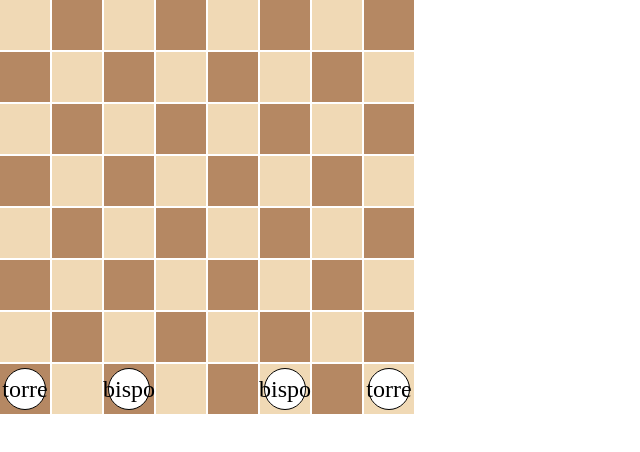
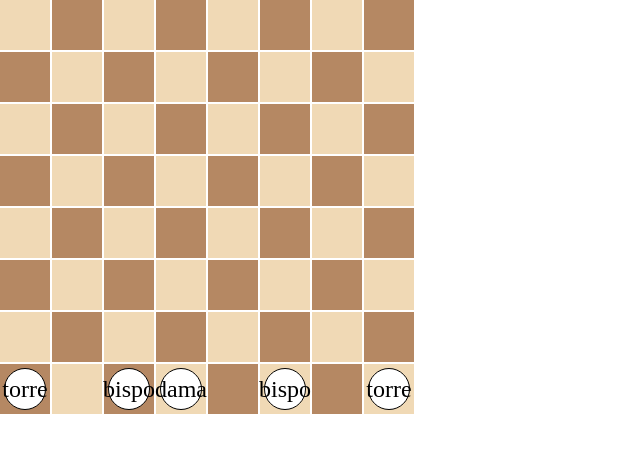
Before and after one commit to GabrielLevisilva/chessGame, a plain HTML site: page index.html in a window 1280 px wide. Shown: the whole page, without its empty margins (0-640 px from the left). Drawn offline with Linux system fonts and the light colour scheme.

Commit message:
v1.3 dama adicionada mas com bugs

```diff
--- a/js/coordenadas.js
+++ b/js/coordenadas.js
@@ -45,8 +45,10 @@ function coordenadas(event){
       console.log("A peça é um BISPO")
       diagonais(vertical, horizontal, pecaClicada)
   }
-    else if(pecaClicada.classList.contains('rei')){
-        console.log("A peça é um REI")
+    else if(pecaClicada.classList.contains('dama')){
+        console.log("A peça é uma DAMA")
+        diagonais(vertical, horizontal, pecaClicada)
+        frenteAtrásAndar(vertical, horizontal, pecaClicada)
 
     }
     // TODO CRIAR OUTROS ELSE IF
--- a/js/criaPecas.js
+++ b/js/criaPecas.js
@@ -2,6 +2,15 @@ criaPecas()
 
 function criaPecas(){
     const eventoCoordenadas = function(){coordenadas(event)};
+
+// DAMA
+const d1 = document.querySelector('#d1')
+const damaD1 = document.createElement('div')
+damaD1.setAttribute('class', 'dama')
+d1.appendChild(damaD1)
+damaD1.innerHTML = 'dama'
+damaD1.addEventListener('click', eventoCoordenadas)
+
 
     // TORRES
 // cria a torre que fica inicialmente na casa h1
--- a/style.css
+++ b/style.css
@@ -37,6 +37,16 @@
     color: black;
     cursor: pointer;
 }
+.chessboard  div .dama{
+    border-radius: 50%;
+    background-color: white;
+    width: 80%;
+    height: 80%;
+    border: 1px solid black;
+    color: black;
+    cursor: pointer;
+    background-color: white;
+}
 .chessboard  div .torre{
     border-radius: 50%;
     background-color: white;
```
